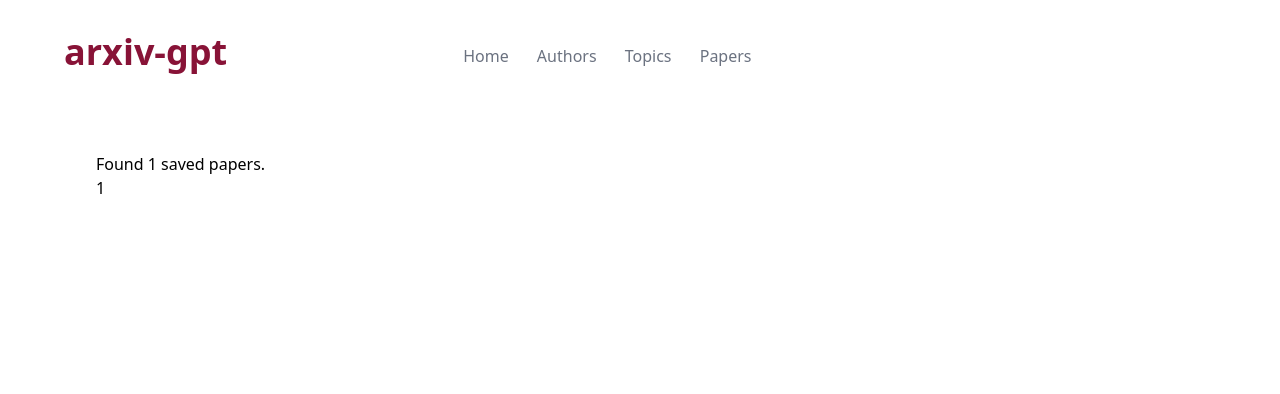
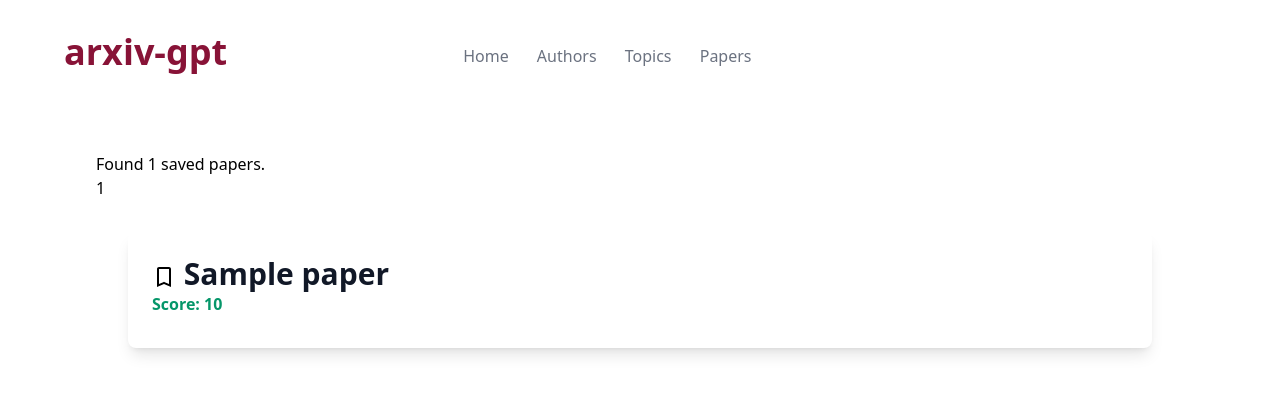
Before and after one commit to jxmorris12/arxiv-gpt, a Flask app: template templates/home.html in a window 1280 px wide. Shown: the top 394 px of the page. Run offline with Flask 3, Linux system fonts and the light colour scheme; the template is opened without the code that fills it: most values are stand-ins (such as "Sample title", 1, 10 or a date in 2020); some libraries are stand-ins or nearby versions.

Commit message:
nearest neighbors show up on the homepage

```diff
--- a/app.py
+++ b/app.py
@@ -4,6 +4,8 @@ import random
 import requests
 import sqlite3
 
+import chromadb
+import numpy as np
 from flask import Flask, render_template
 from topics import TOPICS
 
@@ -15,8 +17,37 @@ app.template_folder = 'templates'  # This assumes your templates are stored in a
 def home():
     paper_ids = user_cursor.execute("SELECT * FROM saved_papers").fetchall()
     paper_ids = [paper_id for id, paper_id in paper_ids]
-    print(paper_ids)
-    return render_template('home.html', paper_ids=paper_ids)
+    print("saved papers:", paper_ids)
+
+    if len(paper_ids) == 0:
+        return render_template('home.html', saved_paper_ids=paper_ids, closest_papers=[])
+
+    # get these embeddings
+    embeddings = []
+    metadatas = []
+    for paper_id in paper_ids:
+        result = chroma_collection.get(
+            where={ "id": paper_id },
+            include=["metadatas", "embeddings"]
+        )
+        embeddings.append(result['embeddings'][0])
+        metadatas.append(result['metadatas'][0])
+
+    # get average & find closest papers
+    avg_embedding = np.array(embeddings).mean(axis=0)
+    result = chroma_collection.query(
+        query_embeddings=avg_embedding[None].tolist(),
+        n_results=10,
+        include=["metadatas", "distances"],
+    )
+    closest_papers = []
+    for m, d in zip(result['metadatas'][0], result['distances'][0]):
+        m['score'] = 1.0 - d
+        closest_papers.append(m)
+
+    print("paper_ids:", paper_ids)
+
+    return render_template('home.html', saved_paper_ids=paper_ids, closest_papers=closest_papers)
 
 @app.route("/authors")
 def authors():
@@ -80,6 +111,14 @@ if __name__ == '__main__':
                     (id INTEGER PRIMARY KEY AUTOINCREMENT,
                     paper_id TEXT)''')
 
+    # chroma database
+    chroma_client = chromadb.Client(
+        chromadb.config.Settings(
+            persist_directory="data/.chroma",
+            chroma_db_impl='duckdb+parquet',
+        )
+    )
+    chroma_collection = chroma_client.get_or_create_collection("embeddings")
 
     app.run(debug=True, port=8001)
     conn.close()
--- a/process_embeddings.py
+++ b/process_embeddings.py
@@ -72,7 +72,6 @@ def main():
     )
     collection = client.get_or_create_collection("embeddings")
 
-    # import pdb; pdb.set_trace()
     # pull all documents
     # Get 5 random documents
     data_cursor.execute("SELECT * FROM documents")
--- a/templates/home.html
+++ b/templates/home.html
@@ -2,12 +2,26 @@
 
 {% block content %}
     <div class="p-16">
-        Found {{ paper_ids | length}} saved papers.
+        Found {{ saved_paper_ids | length}} saved papers.
         <br>
-        {% if paper_ids | length == 0 %}
+        {% if saved_paper_ids | length == 0 %}
             Select some papers, topics, or authors to see recommendations.
         {% else %}
-            {% for paper_id in paper_ids %} {{ paper_id }} {% endfor %}
+            {% for paper_id in saved_paper_ids %} {{ paper_id }} {% endfor %}
         {% endif %}
+
+        <br>
+
+        {% for paper in closest_papers %}
+            <div class="m-8 bg-white hover:bg-gray-200 shadow-lg rounded-lg overflow-hidden">
+            <div class="p-6">
+                <div>
+                {% set id=paper.id %}
+                <span class="text-3xl font-bold mb-4 text-gray-900">{% include './components/bookmark_button.html' %} {{paper.title}}</span>
+                </div>
+                <p class="text-emerald-600 mb-2 font-semibold">Score: {{paper.score | round(precision=3)}}</p>
+            </div>
+            </div>
+        {% endfor %}
     </div>
 {% endblock %}
```
